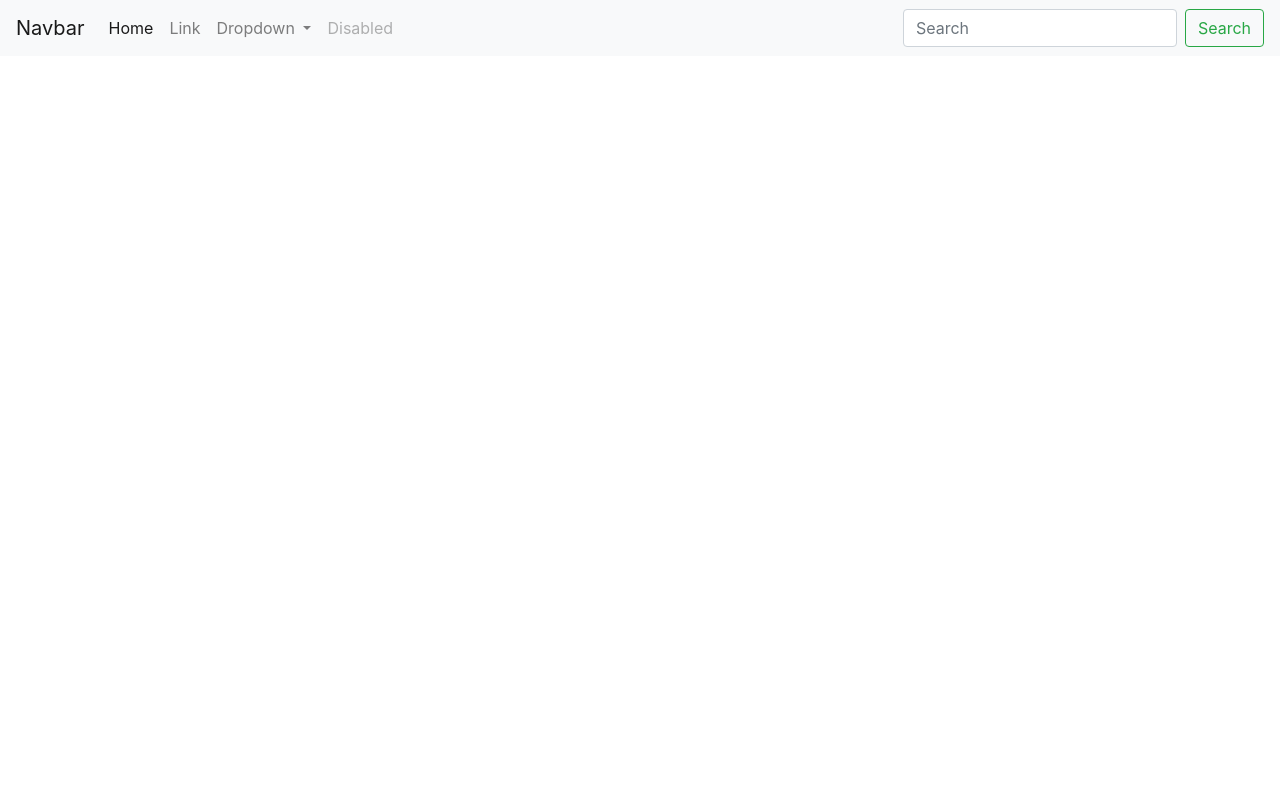
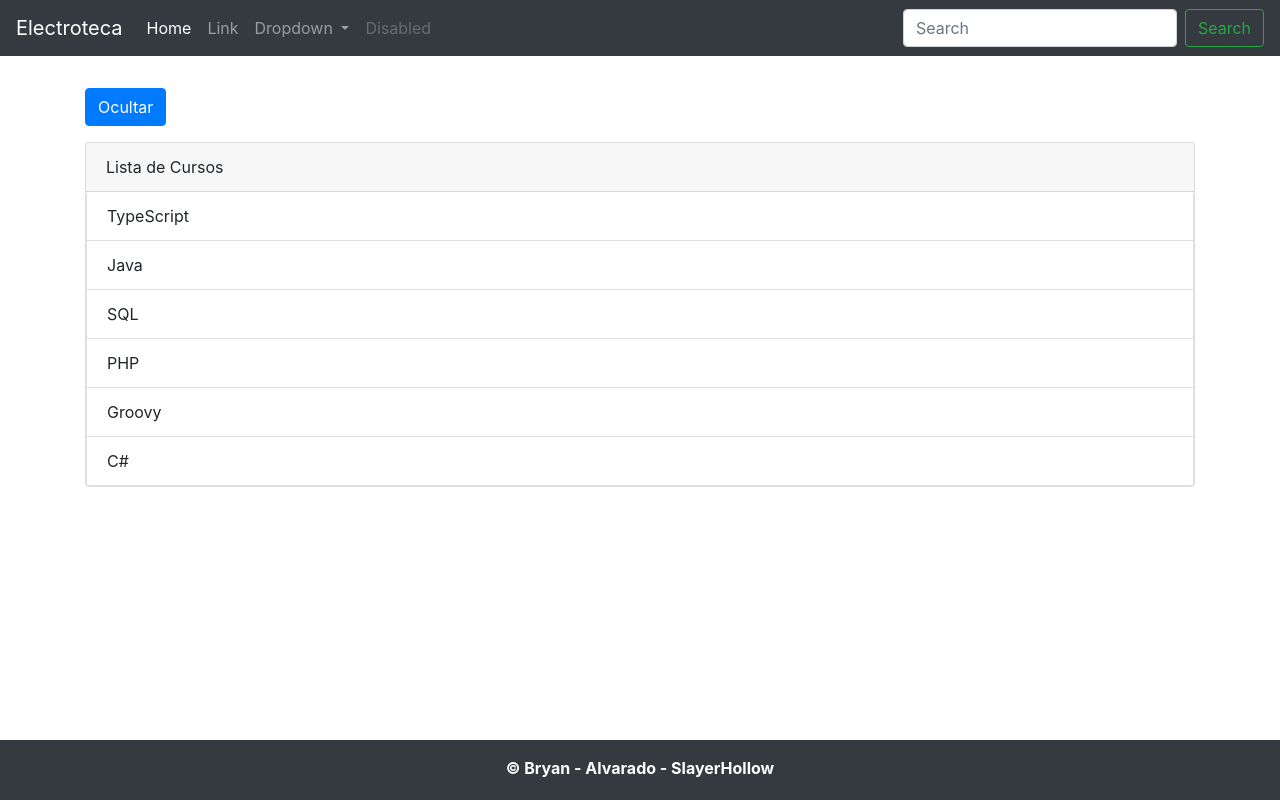
Before and after one commit to SlayerDevelopment/angular-clientes-app-frontend, an Angular app: page / in a window 1280 px wide. Built offline with nearby package versions, Linux system fonts and the light colour scheme.

Commit message:
Terminando aprender a usar visual studio code, conociendo el flujo de creacion de angular 8

```diff
--- a/src/app/app.component.html
+++ b/src/app/app.component.html
@@ -1 +1,5 @@
 <app-header></app-header>
+<div class="container my-3">
+  <app-directiva></app-directiva>
+</div>
+<app-footer></app-footer>
--- a/src/app/app.module.ts
+++ b/src/app/app.module.ts
@@ -3,11 +3,15 @@ import { BrowserModule } from '@angular/platform-browser';
 import { NgModule } from '@angular/core';
 
 import { AppComponent } from './app.component';
+import { FooterComponent } from './footer/footer.component';
+import { DirectivaComponent } from './directiva/directiva.component';
 
 @NgModule({
   declarations: [
     AppComponent,
-    HeaderComponent
+    HeaderComponent,
+    FooterComponent,
+    DirectivaComponent
   ],
   imports: [
     BrowserModule
--- /dev/null
+++ b/src/app/directiva/directiva.component.html
@@ -0,0 +1,11 @@
+<button type="button" (click)="setHabilitar()" class="btn btn-primary my-3">
+  {{(habilitar==true)?'Ocultar':'Mostrar'}}
+</button>
+<div class="card">
+  <div class="card-header">
+    Lista de Cursos
+  </div>
+  <ul class="list-group" *ngIf="habilitar == true">
+    <li class="list-group-item" *ngFor="let curso of listaCursos">{{curso}}</li>
+  </ul>
+</div>
--- /dev/null
+++ b/src/app/directiva/directiva.component.ts
@@ -0,0 +1,20 @@
+import { Component, OnInit } from '@angular/core';
+
+@Component({
+  selector: 'app-directiva',
+  templateUrl: './directiva.component.html',
+  styleUrls: ['./directiva.component.css']
+})
+
+export class DirectivaComponent {
+
+  listaCursos: string[] = ['TypeScript', 'Java', 'SQL', 'PHP', 'Groovy', 'C#'];
+  habilitar: boolean = true;
+
+  constructor() { }
+
+  setHabilitar(): void {
+    this.habilitar = (this.habilitar == true) ? false : true;
+  }
+
+}
--- /dev/null
+++ b/src/app/footer/footer.component.css
@@ -0,0 +1,6 @@
+.footer{
+  position: absolute;
+  bottom: 0px;
+  height: 60px;
+  width: 100%;
+}
--- /dev/null
+++ b/src/app/footer/footer.component.html
@@ -0,0 +1,7 @@
+<footer class="footer bg-dark text-center">
+  <div class="container py-2">
+    <p class="text-white font-weight-bold my-2">
+      &copy; {{ autor.nombre + ' - ' + autor.apellido + ' - ' + autor.alias}}
+    </p>
+  </div>
+</footer>
--- /dev/null
+++ b/src/app/footer/footer.component.ts
@@ -0,0 +1,10 @@
+import { Component } from '@angular/core';
+
+@Component({
+  selector: 'app-footer',
+  templateUrl: './footer.component.html',
+  styleUrls: ['./footer.component.css']
+})
+export class FooterComponent {
+  public autor: any = { nombre: 'Bryan', apellido: 'Alvarado', alias: 'SlayerHollow' };
+}
--- /dev/null
+++ b/src/app/header/header.component.html
@@ -0,0 +1,35 @@
+<nav class="navbar navbar-expand-lg navbar-dark bg-dark">
+  <a class="navbar-brand" href="#">{{ titulo }}</a>
+  <button class="navbar-toggler" type="button" data-toggle="collapse" data-target="#navbarSupportedContent" aria-controls="navbarSupportedContent" aria-expanded="false" aria-label="Toggle navigation">
+    <span class="navbar-toggler-icon"></span>
+  </button>
+
+  <div class="collapse navbar-collapse" id="navbarSupportedContent">
+    <ul class="navbar-nav mr-auto">
+      <li class="nav-item active">
+        <a class="nav-link" href="#">Home <span class="sr-only">(current)</span></a>
+      </li>
+      <li class="nav-item">
+        <a class="nav-link" href="#">Link</a>
+      </li>
+      <li class="nav-item dropdown">
+        <a class="nav-link dropdown-toggle" href="#" id="navbarDropdown" role="button" data-toggle="dropdown" aria-haspopup="true" aria-expanded="false">
+          Dropdown
+        </a>
+        <div class="dropdown-menu" aria-labelledby="navbarDropdown">
+          <a class="dropdown-item" href="#">Action</a>
+          <a class="dropdown-item" href="#">Another action</a>
+          <div class="dropdown-divider"></div>
+          <a class="dropdown-item" href="#">Something else here</a>
+        </div>
+      </li>
+      <li class="nav-item">
+        <a class="nav-link disabled" href="#">Disabled</a>
+      </li>
+    </ul>
+    <form class="form-inline my-2 my-lg-0">
+      <input class="form-control mr-sm-2" type="search" placeholder="Search" aria-label="Search">
+      <button class="btn btn-outline-success my-2 my-sm-0" type="submit">Search</button>
+    </form>
+  </div>
+</nav>
--- a/src/app/header/header.component.ts
+++ b/src/app/header/header.component.ts
@@ -2,42 +2,10 @@ import { Component } from '@angular/core';
 
 @Component({
   selector: 'app-header',
-  template: `<nav class="navbar navbar-expand-lg navbar-light bg-light">
-  <a class="navbar-brand" href="#">Navbar</a>
-  <button class="navbar-toggler" type="button" data-toggle="collapse" data-target="#navbarSupportedContent" aria-controls="navbarSupportedContent" aria-expanded="false" aria-label="Toggle navigation">
-    <span class="navbar-toggler-icon"></span>
-  </button>
-
-  <div class="collapse navbar-collapse" id="navbarSupportedContent">
-    <ul class="navbar-nav mr-auto">
-      <li class="nav-item active">
-        <a class="nav-link" href="#">Home <span class="sr-only">(current)</span></a>
-      </li>
-      <li class="nav-item">
-        <a class="nav-link" href="#">Link</a>
-      </li>
-      <li class="nav-item dropdown">
-        <a class="nav-link dropdown-toggle" href="#" id="navbarDropdown" role="button" data-toggle="dropdown" aria-haspopup="true" aria-expanded="false">
-          Dropdown
-        </a>
-        <div class="dropdown-menu" aria-labelledby="navbarDropdown">
-          <a class="dropdown-item" href="#">Action</a>
-          <a class="dropdown-item" href="#">Another action</a>
-          <div class="dropdown-divider"></div>
-          <a class="dropdown-item" href="#">Something else here</a>
-        </div>
-      </li>
-      <li class="nav-item">
-        <a class="nav-link disabled" href="#">Disabled</a>
-      </li>
-    </ul>
-    <form class="form-inline my-2 my-lg-0">
-      <input class="form-control mr-sm-2" type="search" placeholder="Search" aria-label="Search">
-      <button class="btn btn-outline-success my-2 my-sm-0" type="submit">Search</button>
-    </form>
-  </div>
-</nav>`
+  templateUrl: './header.component.html'
 })
 export class HeaderComponent {
 
+  titulo: string = 'Electroteca';
+
 }
```
Also changed, not shown: src/app/directiva/directiva.component.css (added).
